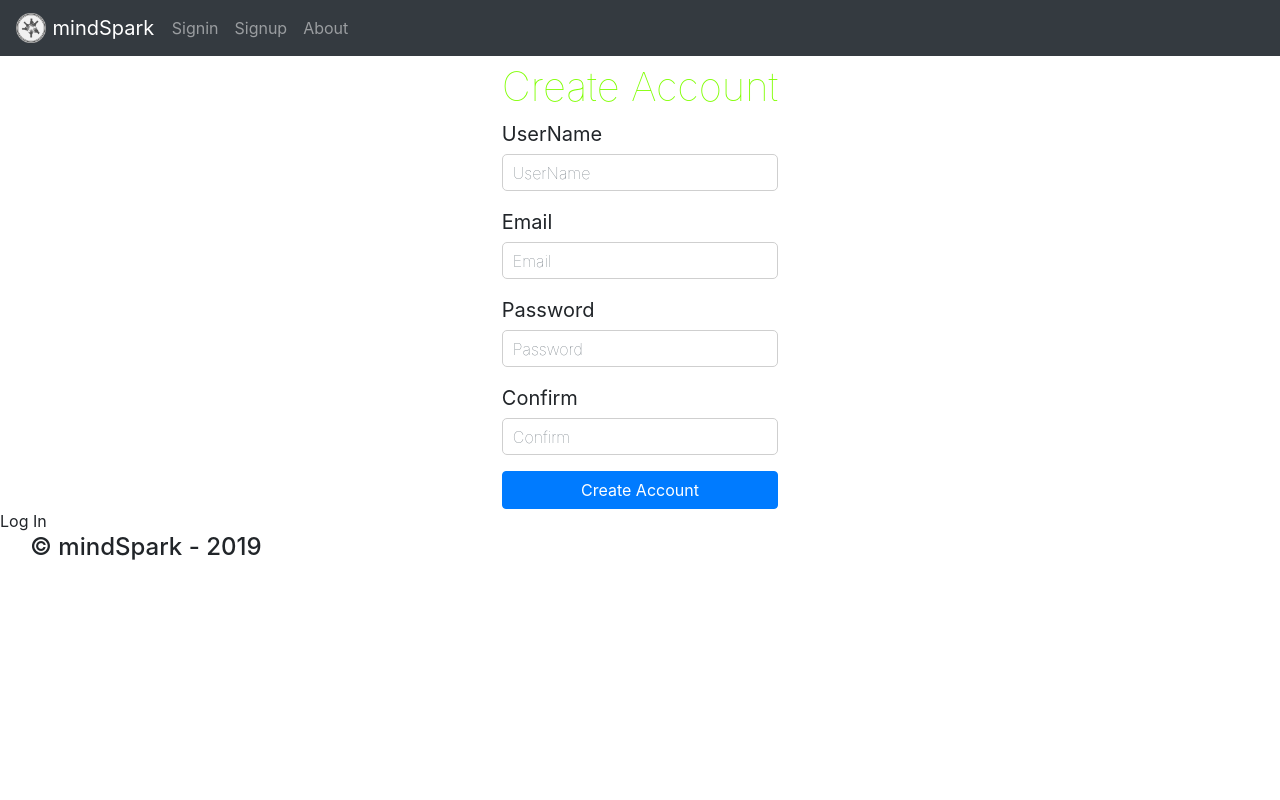
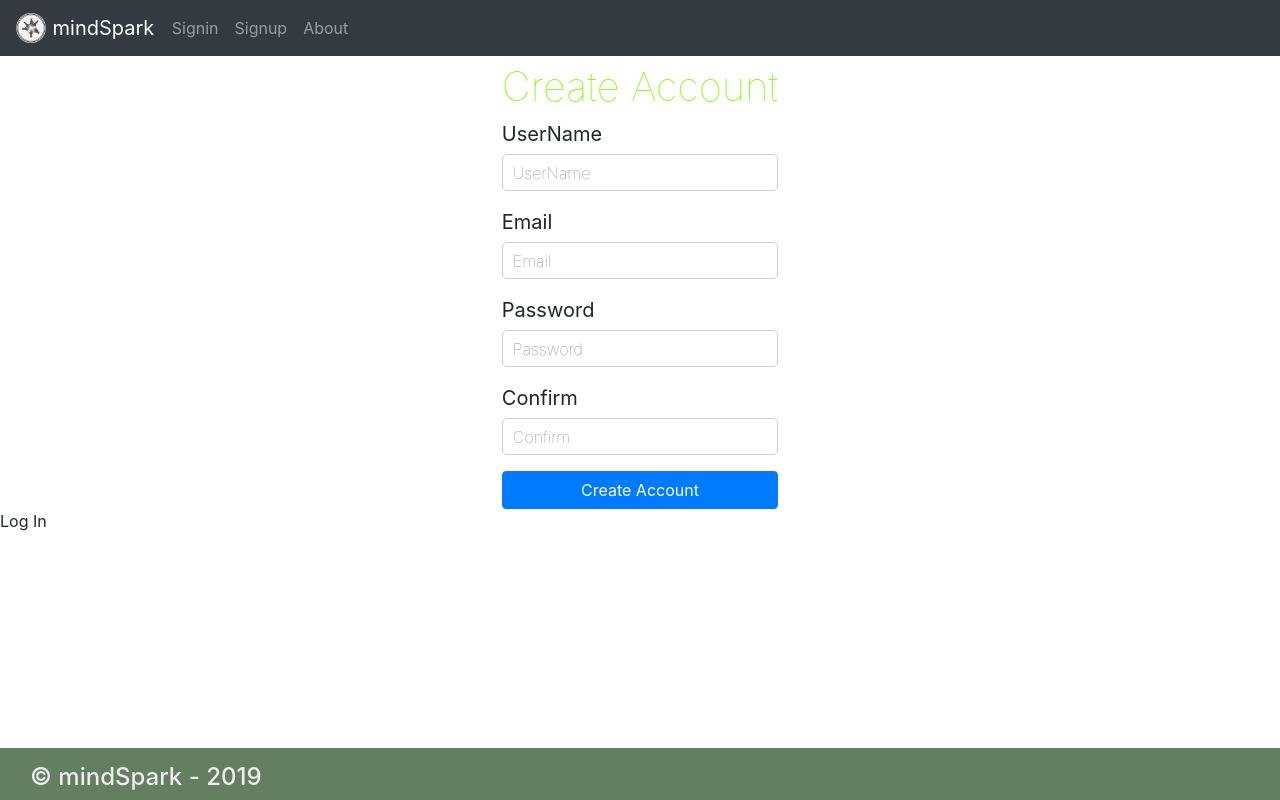
Before and after one commit to abansal98/mindSpark, a React (Create React App) app in the folder react-app/: page /signup in a window 1280 px wide. Built offline with nearby package versions, Linux system fonts and the light colour scheme.

Commit message:
modify for better syntax

```diff
--- a/react-app/src/components/Footer/Footer.js
+++ b/react-app/src/components/Footer/Footer.js
@@ -2,7 +2,17 @@ import React, { Component } from "react";
 import "./Footer.css";
 class Footer extends Component {
   render() {
-    return <footer><div style={{paddingLeft: 30}}><h4>© mindSpark - 2019</h4></div></footer>;
+    return (
+      <React.Fragment>
+        <div className="footerBody">
+          <footer>
+            <div style={{ paddingLeft: 30 }}>
+              <h4>© mindSpark - 2019</h4>
+            </div>
+          </footer>
+        </div>
+      </React.Fragment>
+    );
   }
 }
 export default Footer;
```
